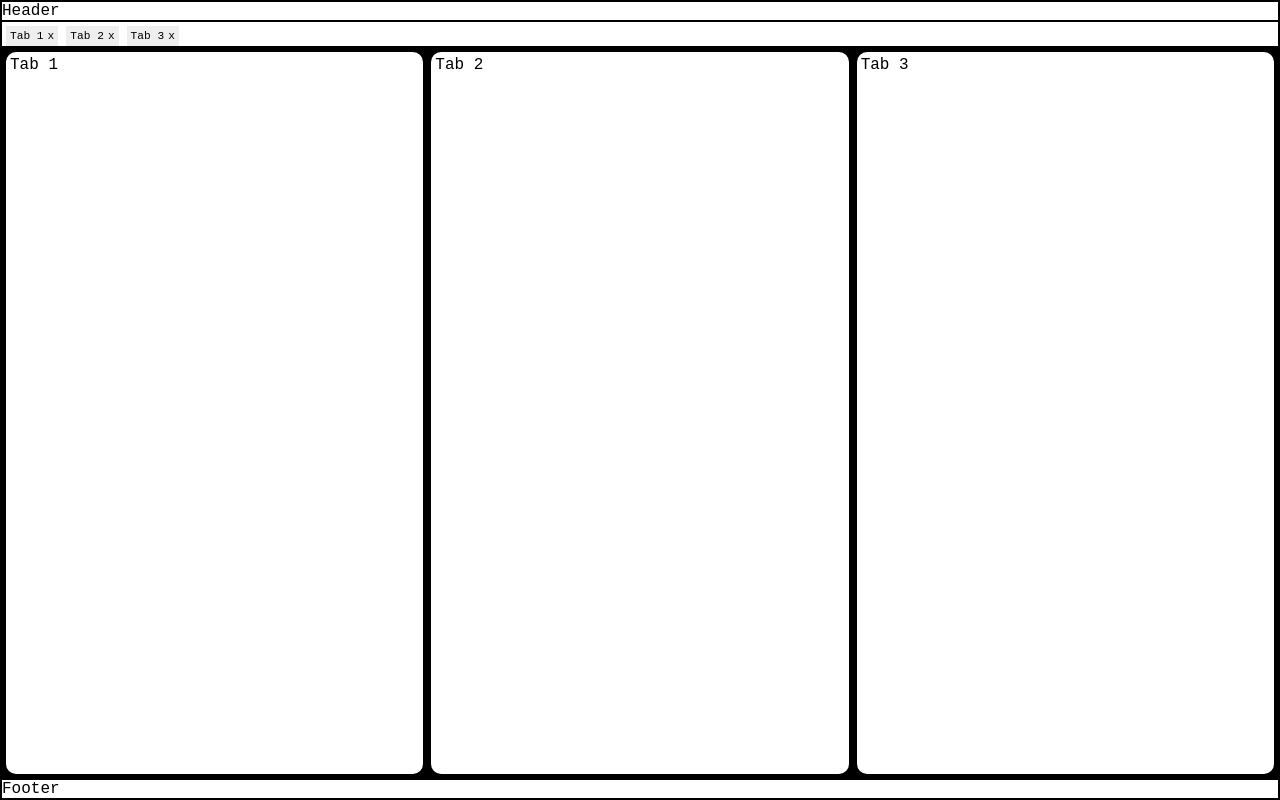
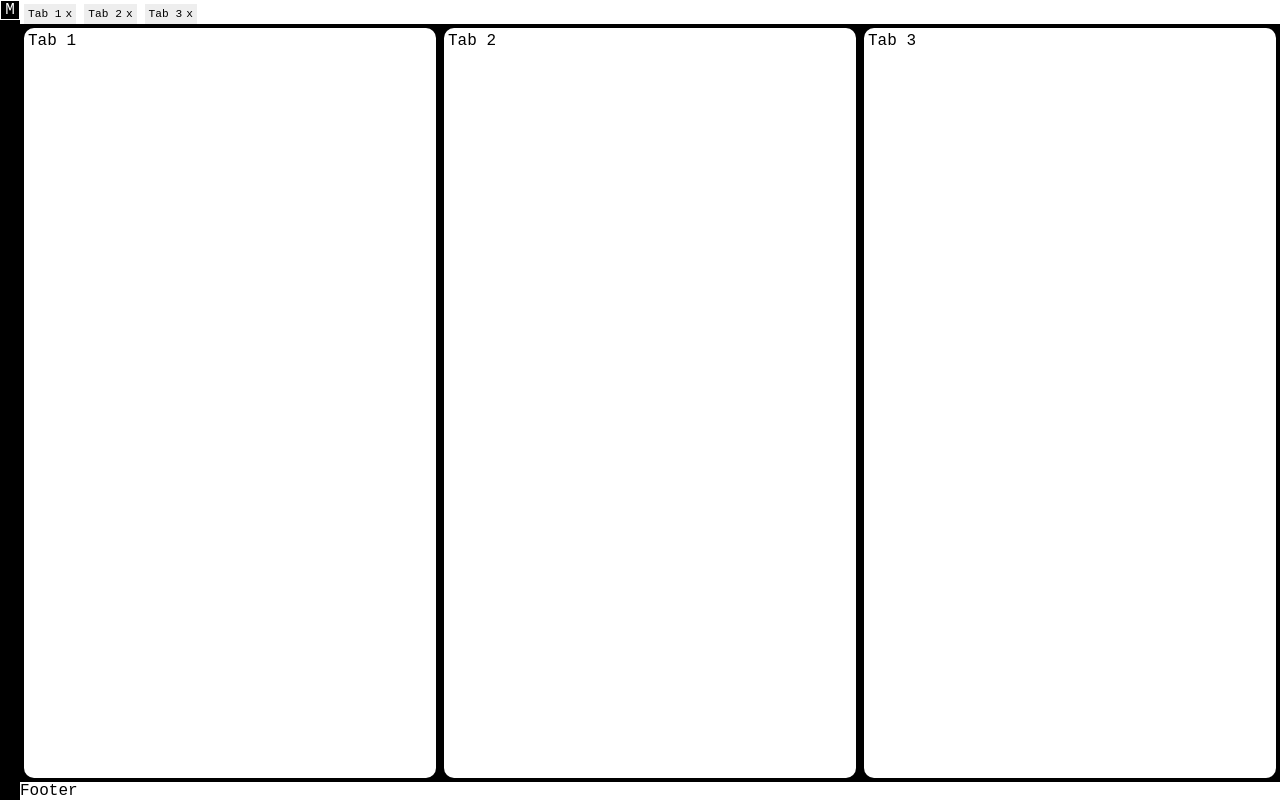
Before and after one commit to RangerMauve/MetaSPA, a website: page index.html in a window 1280 px wide. Drawn offline with Linux system fonts and the light colour scheme.

Commit message:
Added side-menu that open/closes when you click the M

```diff
--- a/index.html
+++ b/index.html
@@ -6,7 +6,9 @@
 </head>
 
 <body>
-	<header>Header</header>
+	<menu>
+		<label>M</label>
+	</menu>
 	<nav>
 		<label>Tab 1</label>
 		<label>Tab 2</label>
@@ -18,6 +20,8 @@
 		<section>Tab 3</section>
 	</main>
 	<footer>Footer</footer>
+	<script src="scripts/zepto.js"></script>
+	<script src="scripts/script.js"></script>
 </body>
 
 </html>
--- /dev/null
+++ b/scripts/script.js
@@ -0,0 +1,5 @@
+$("menu label").click(function(){
+	var par = $(this).parent();
+	console.log(par);
+	par.toggleClass("active");
+});
--- a/style/style.less
+++ b/style/style.less
@@ -1,32 +1,60 @@
 // compress: false
 @import '3L/3L';
 .normalize();
+
+@menuclosed:20px;
+@menuopen:200px;
+@bgc: #000;
+@fc: #FFF;
 
 html,body {
 	height: 100%;
 	.box-sizing(border-box);
 }
+// Main layout
 body {
 	font-family: "Courier New", Courier, monospace;
-	border: 1px solid black;
-	>* {
-		border: 1px solid black;
-	}
 	.display-flex();
 	.flex-direction(column);
 	.justify-content(flex-start);
+	margin-left:@menuclosed;
 	>main {
 		.flex(1);
 	}
 }
 
+body > menu {
+	.user-select(none);
+	.box-sizing(border-box);
+	text-align:center;
+	margin:0px;
+	padding:0px;
+	position:fixed;
+	left:0px;
+	top:0px;
+	width:@menuclosed;
+	height:100%;
+	background:@bgc;
+	color: @fc;
+	.transition(width 0.3s ease-in-out);
+	>label{
+		display:block;
+		border:1px solid white;
+	}
+}
+body > menu.active {
+	width:@menuopen;
+}
+
+// Initialize Flexbo on relevant containers
 body > nav, main {
 	.display-flex();
 	.flex-direction(row);
 }
 
+// Tab content layout
 main {
-	background: #000;
+	background: @bgc;
 	.justify-content(space-between);
 	>section {
 		.flex(1);
@@ -37,6 +65,7 @@ main {
 	}
 }
 nav {
+	.user-select(none);
 	.justify-content(flex-start);
 	>label {
 		font-size: 0.7em;
```
Also changed, not shown: style/style.css.
